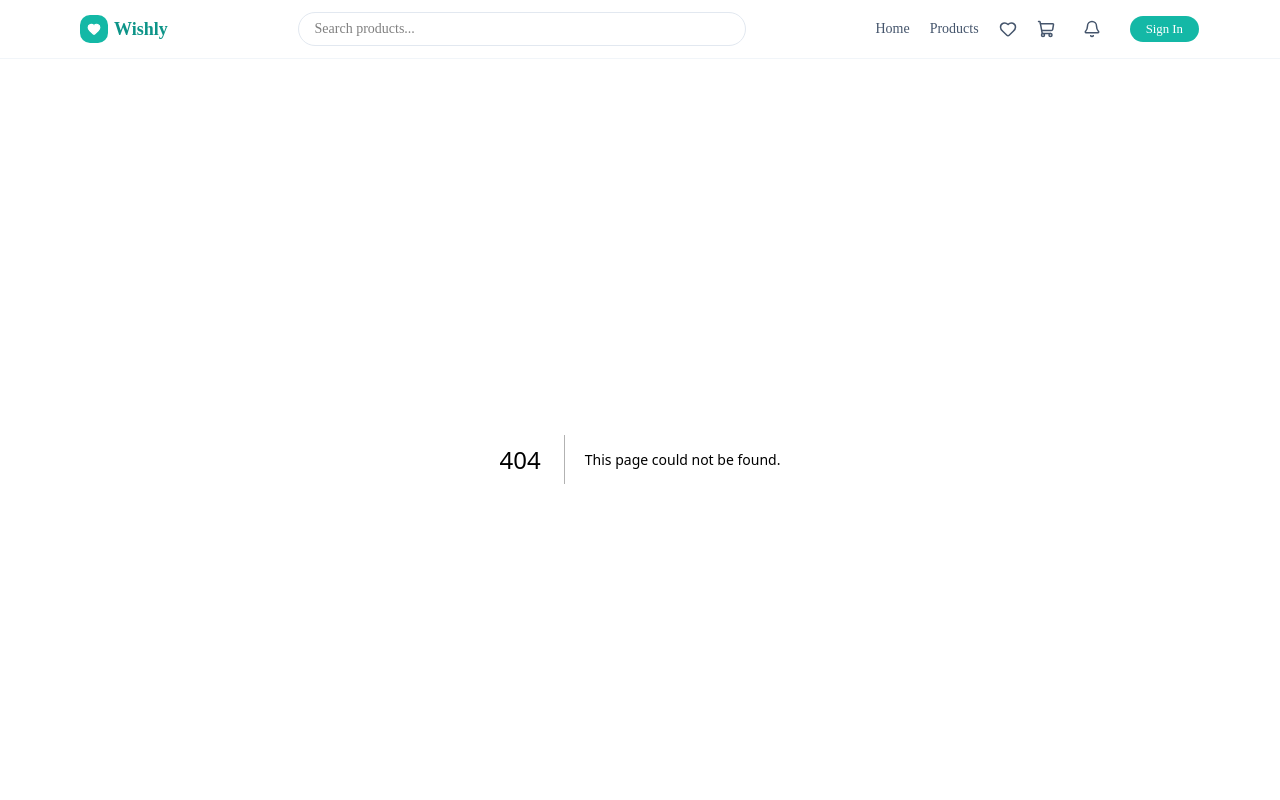
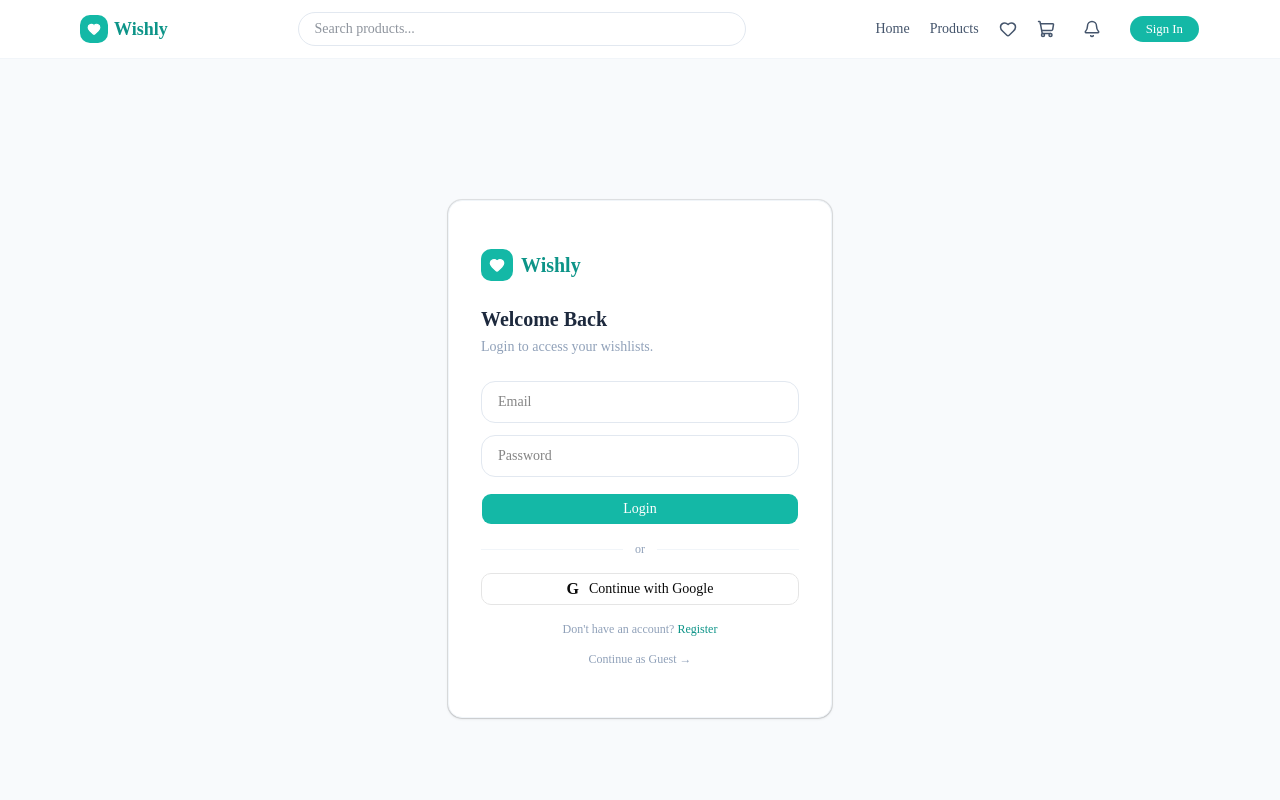
Before and after one commit to nesma2222/intent-based-wishlist, a Next.js app: page /login in a window 1280 px wide. Before the commit this address had no page. Shown: the top 800 px of the page. Built offline with nearby package versions, Linux system fonts and the light colour scheme.

Commit message:
Day 9: Notification Center with offer expiry reminders

```diff
--- /dev/null
+++ b/app/login/page.tsx
@@ -0,0 +1,135 @@
+"use client";
+
+import { useState } from "react";
+import Link from "next/link";
+import { Heart } from "lucide-react";
+import { Button } from "@/components/ui/button";
+import { Card, CardContent } from "@/components/ui/card";
+import { useRouter } from "next/navigation";
+
+export default function LoginPage() {
+  const [isLogin, setIsLogin] = useState(true);
+  const [name, setName] = useState("");
+  const [email, setEmail] = useState("");
+  const [password, setPassword] = useState("");
+  const [error, setError] = useState("");
+  const router = useRouter();
+
+  const handleSubmit = () => {
+    if (!email || !password) {
+      setError("Please fill in all fields.");
+      return;
+    }
+    if (!isLogin && !name) {
+      setError("Please enter your name.");
+      return;
+    }
+
+    // Store in localStorage (no real auth — frontend only)
+    localStorage.setItem("isLoggedIn", "true");
+    localStorage.setItem("userName", isLogin ? email.split("@")[0] : name);
+
+    // Redirect to home
+    router.push("/");
+  };
+
+  return (
+    <div className="min-h-screen flex items-center justify-center px-4 bg-slate-50">
+      <Card className="w-full max-w-sm border border-slate-100 shadow-sm">
+        <CardContent className="p-8">
+          {/* Logo */}
+          <div className="flex items-center gap-2 mb-6">
+            <div className="w-8 h-8 rounded-lg bg-teal-500 flex items-center justify-center">
+              <Heart size={16} className="text-white fill-white" />
+            </div>
+            <span className="text-xl font-bold text-teal-600">Wishly</span>
+          </div>
+
+          <h1 className="text-xl font-bold text-slate-800 mb-1">
+            {isLogin ? "Welcome Back" : "Create Account"}
+          </h1>
+          <p className="text-sm text-slate-400 mb-6">
+            {isLogin
+              ? "Login to access your wishlists."
+              : "Join Wishly and start saving."}
+          </p>
+
+          {/* Error */}
+          {error && (
+            <div className="bg-red-50 text-red-500 text-xs px-3 py-2 rounded-lg mb-4">
+              {error}
+            </div>
+          )}
+
+          {/* Fields */}
+          <div className="flex flex-col gap-3">
+            {!isLogin && (
+              <input
+                type="text"
+                placeholder="Full Name"
+                value={name}
+                onChange={(e) => setName(e.target.value)}
+                suppressHydrationWarning
+                className="border border-slate-200 rounded-xl px-4 py-2.5 text-sm focus:outline-none focus:ring-2 focus:ring-teal-400"
+              />
+            )}
+            <input
+              type="email"
+              placeholder="Email"
+              value={email}
+              onChange={(e) => setEmail(e.target.value)}
+              suppressHydrationWarning
+              className="border border-slate-200 rounded-xl px-4 py-2.5 text-sm focus:outline-none focus:ring-2 focus:ring-teal-400"
+            />
+            <input
+              type="password"
+              placeholder="Password"
+              value={password}
+              onChange={(e) => setPassword(e.target.value)}
+              suppressHydrationWarning
+              className="border border-slate-200 rounded-xl px-4 py-2.5 text-sm focus:outline-none focus:ring-2 focus:ring-teal-400"
+            />
+
+            <Button
+              onClick={handleSubmit}
+              className="w-full bg-teal-500 hover:bg-teal-600 text-white mt-1"
+            >
+              {isLogin ? "Login" : "Register"}
+            </Button>
+          </div>
+
+          {/* Divider */}
+          <div className="flex items-center gap-3 my-4">
+            <div className="flex-1 h-px bg-slate-100" />
+            <span className="text-xs text-slate-400">or</span>
+            <div className="flex-1 h-px bg-slate-100" />
+          </div>
+
+          {/* Google */}
+          <Button variant="outline" className="w-full">
+            <span className="font-bold text-base mr-1">G</span>
+            Continue with Google
+          </Button>
+
+          {/* Toggle */}
+          <p className="text-xs text-slate-400 text-center mt-4">
+            {isLogin ? "Don't have an account?" : "Already have an account?"}{" "}
+            <button
+              onClick={() => { setIsLogin(!isLogin); setError(""); }}
+              className="text-teal-600 font-medium hover:underline"
+            >
+              {isLogin ? "Register" : "Login"}
+            </button>
+          </p>
+
+          {/* Guest */}
+          <div className="mt-3 text-center">
+            <Link href="/" className="text-xs text-slate-400 hover:text-teal-600">
+              Continue as Guest →
+            </Link>
+          </div>
+        </CardContent>
+      </Card>
+    </div>
+  );
+}
```
